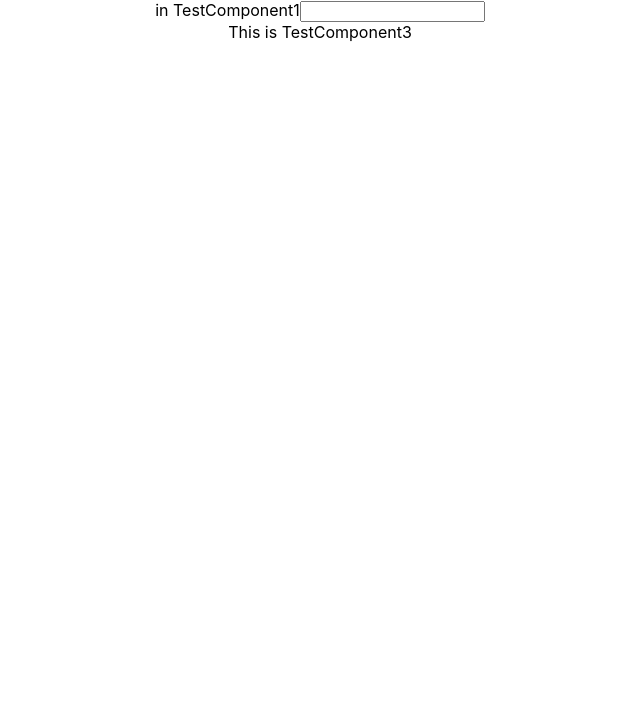
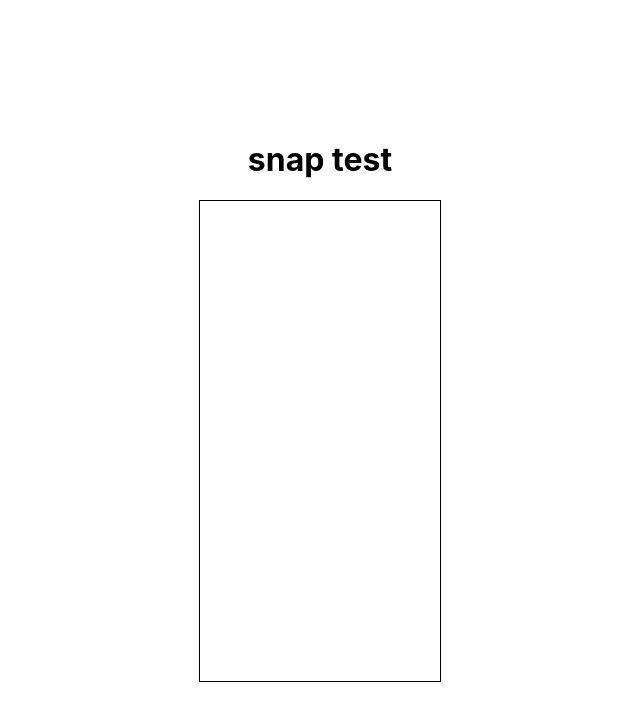
Before and after one commit to chichooon/react-playground, a React (Create React App) app: page / in a window 1280 px wide. Shown: the top 720 px of the page, without its empty margins (320-960 px from the left). Built offline with nearby package versions, Linux system fonts and the light colour scheme.

Commit message:
feat: snap test 페이지 추가

```diff
--- a/src/App.tsx
+++ b/src/App.tsx
@@ -1,10 +1,12 @@
 import { TestPage } from "./pages/TestPage";
 import "./App.css";
+import { SnapTestPage } from "./pages/SnapTestPage";
 
 function App() {
   return (
     <div className="App">
-      <TestPage />
+      {/* <TestPage /> */}
+      <SnapTestPage />
     </div>
   );
 }
--- /dev/null
+++ b/src/pages/SnapTestPage.tsx
@@ -0,0 +1,16 @@
+export const SnapTestPage = () => {
+  return (
+    <div
+      style={{
+        width: "100vw",
+        height: "100vh",
+        display: "flex",
+        flexDirection: "column",
+        alignItems: "center",
+        justifyContent: "center",
+      }}>
+      <h1>snap test</h1>
+      <div style={{ height: 480, width: 240, border: "1px solid black" }}></div>
+    </div>
+  );
+};
```
